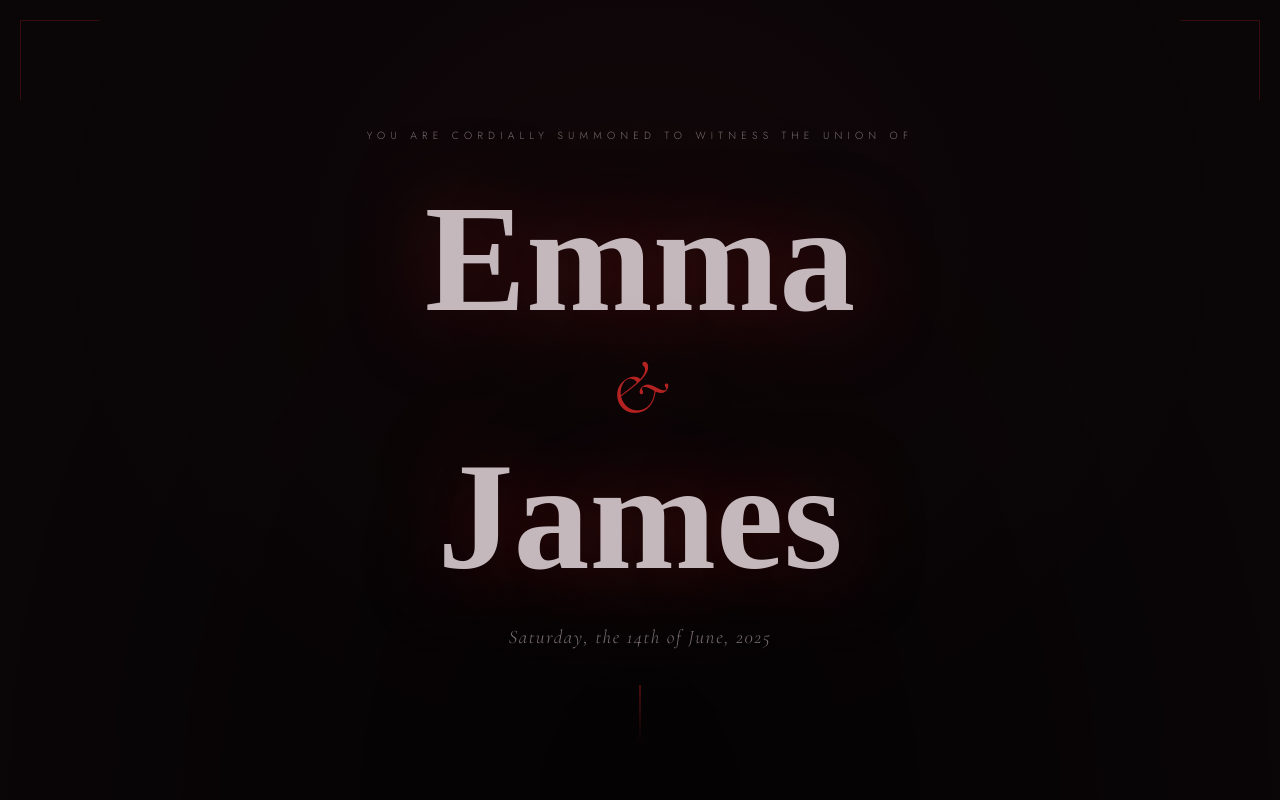
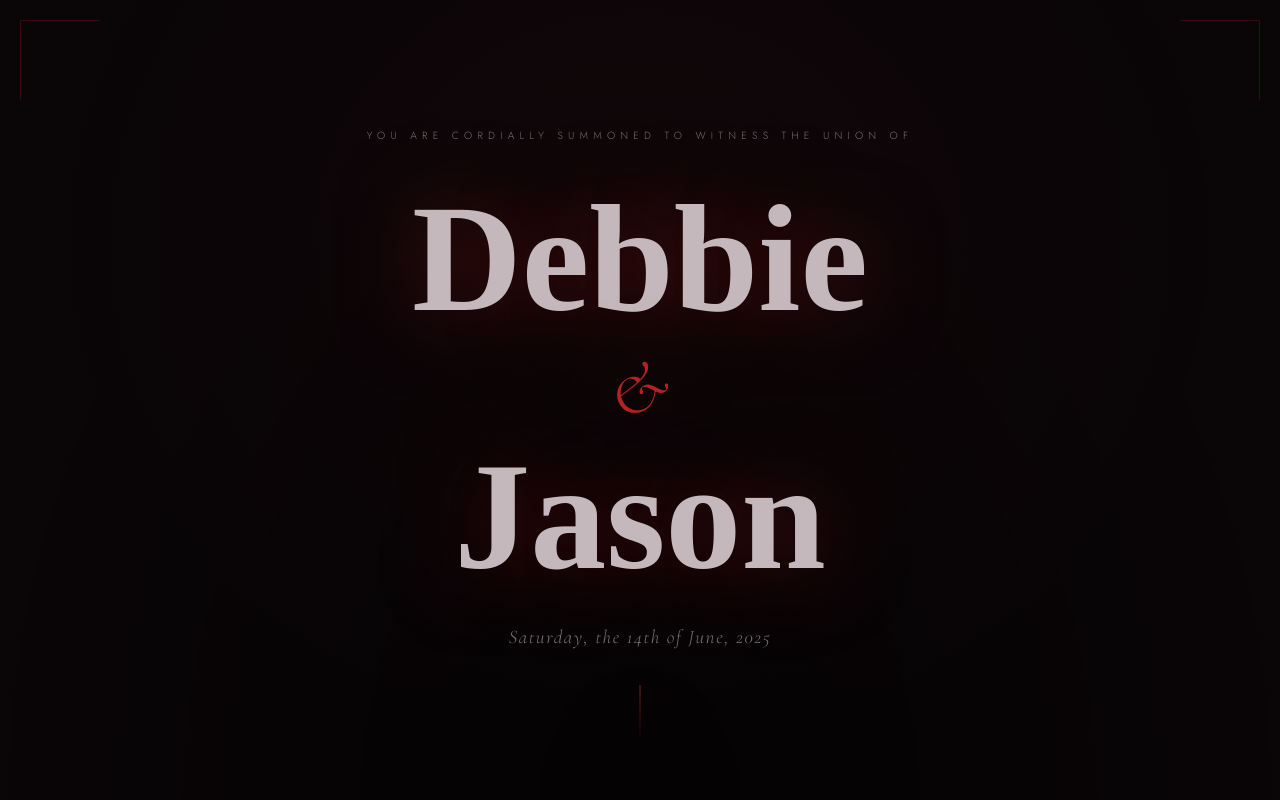
Before and after one commit to J-Etienne1/wedding-invite-demo, a React (Vite) app: page / in a window 1280 px wide. Shown: the top 800 px of the page. Built offline with nearby package versions, Linux system fonts and the light colour scheme; a web font is replaced by a local one.

Commit message:
sadasdasd

```diff
--- a/src/pages/WeddingPage.jsx
+++ b/src/pages/WeddingPage.jsx
@@ -13,9 +13,9 @@ export default function WeddingPage() {
       <section className={styles.hero}>
         <p className={styles.eyebrow}>You are cordially summoned to witness the union of</p>
         <h1 className={styles.names}>
-          Emma
+          Debbie
           <span className={styles.ampersand}>&</span>
-          James
+          Jason
         </h1>
         <p className={styles.date}>Saturday, the 14th of June, 2025</p>
       </section>
```
Also changed, not shown: 1 other file (tests, documents, lock files or other folders).
